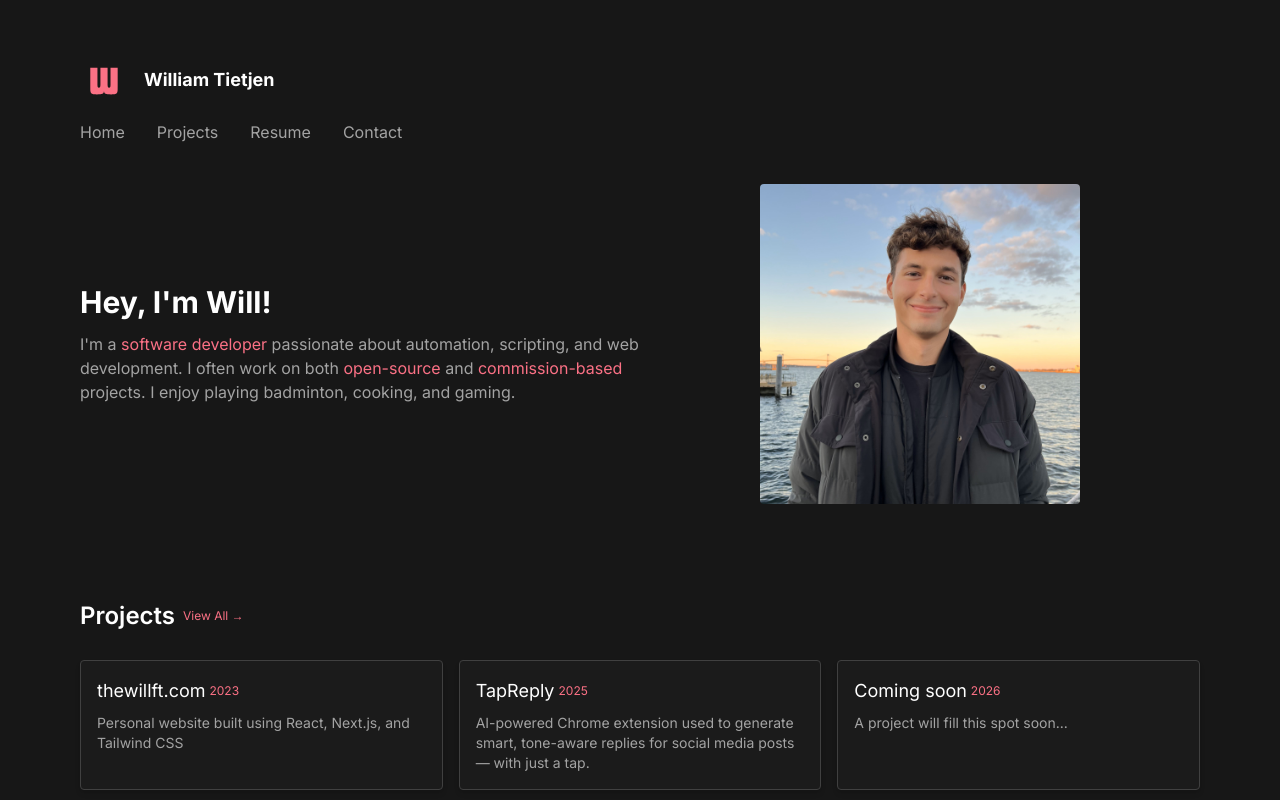
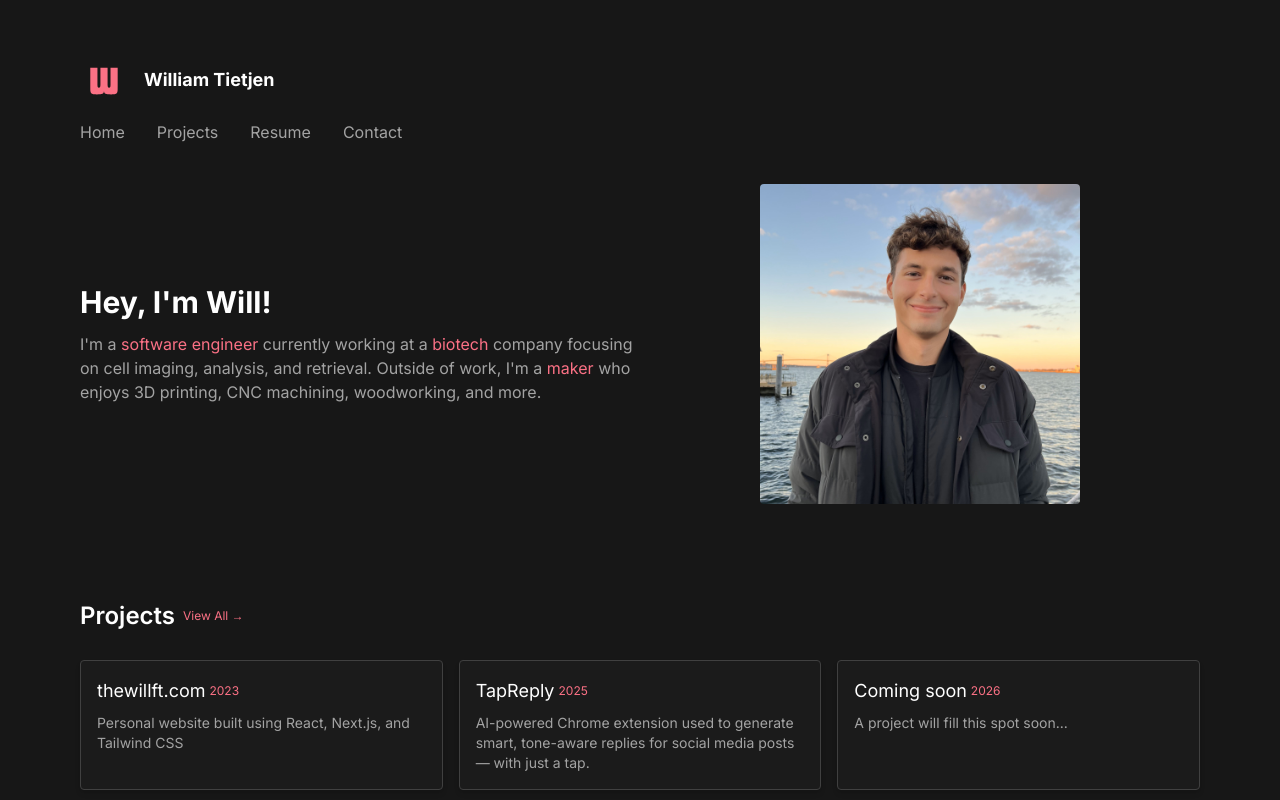
Before and after one commit to thewillft/thewillft.com, a Next.js app: page / in a window 1280 px wide. Shown: the top 800 px of the page. Built offline with nearby package versions, Linux system fonts and the light colour scheme.

Commit message:
extract home page hero info to data dir

```diff
--- a/src/app/page.js
+++ b/src/app/page.js
@@ -6,22 +6,16 @@ import ProjectGrid from '@/components/projectgrid';
 
 import { projects } from '@/data/projects';
 import { beyondProjects } from '@/data/beyond-projects';
+import { profile } from '@/data/profile';
 
 export default function Home() {
 	return (
 		<main id="main" className="">
 			<section className="hero flex flex-col-reverse lg:flex-row items-center mb-16 lg:mb-24">
 				<div className="flex flex-col flex-1 justify-center items-center lg:items-start mt-16 lg:mt-0">
-					<h1 className="text-3xl font-bold">Hey, I&apos;m Will!</h1>
+					<h1 className="text-3xl font-bold">Hey, I&apos;m {profile.name}!</h1>
 					<p className="text-md text-muted text-center lg:text-left mt-3">
-						<Highlighter
-							string={
-								"I'm a software developer passionate about automation, scripting, and web development. " +
-								'I often work on both open-source and commission-based projects. ' +
-								'I enjoy playing badminton, cooking, and gaming.'
-							}
-							substrings={['software developer', 'open-source', 'commission-based']}
-						/>
+						<Highlighter string={profile.description} substrings={profile.highlightWords} />
 					</p>
 				</div>
 				<div className="flex flex-1 justify-center">
--- /dev/null
+++ b/src/data/profile.js
@@ -0,0 +1,7 @@
+export const profile = {
+	name: 'Will',
+	description:
+		"I'm a software engineer currently working at a biotech company focusing on cell imaging, analysis, and retrieval. " +
+		"Outside of work, I'm a maker who enjoys 3D printing, CNC machining, woodworking, and more.",
+	highlightWords: ['software engineer', 'biotech', 'maker'],
+};
```
